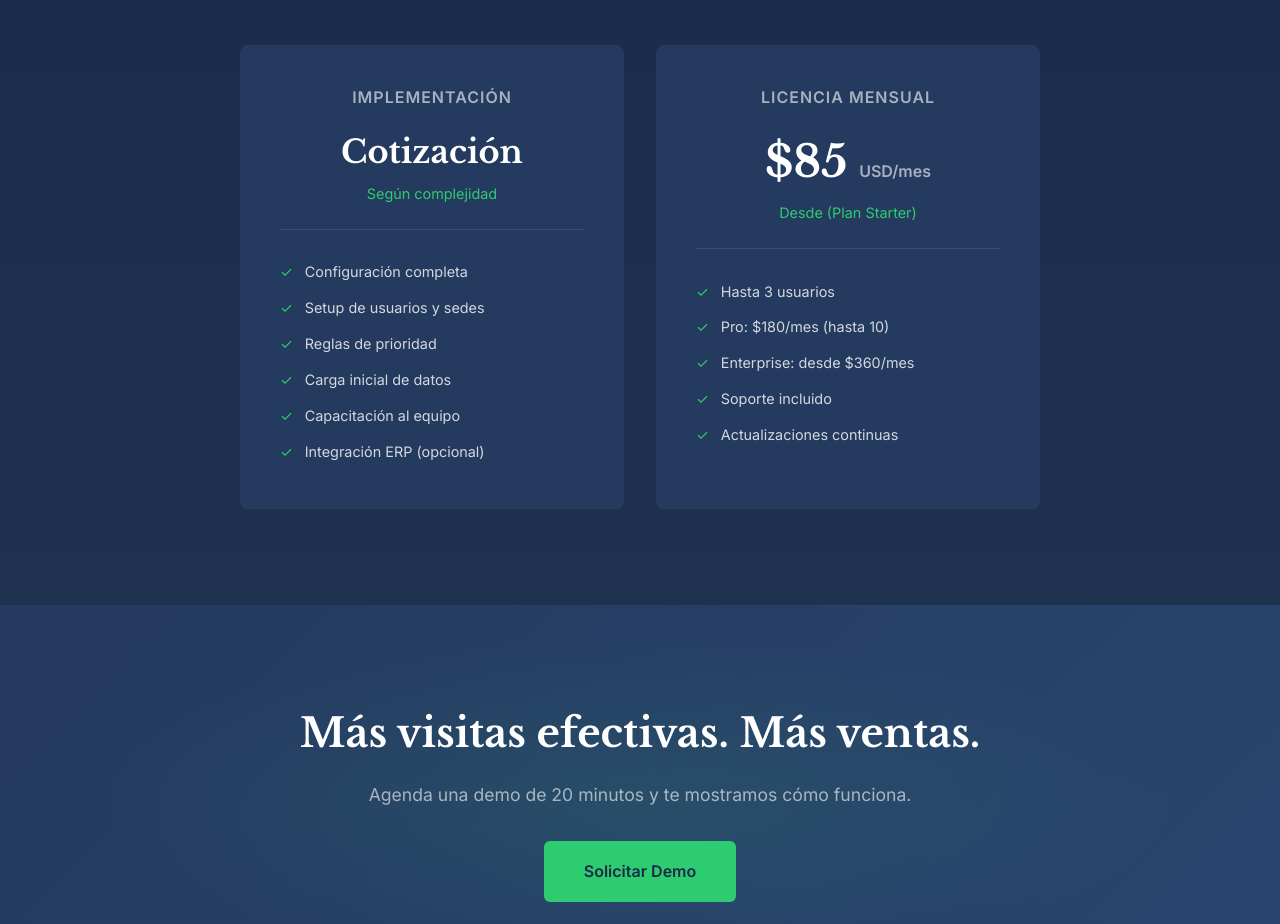
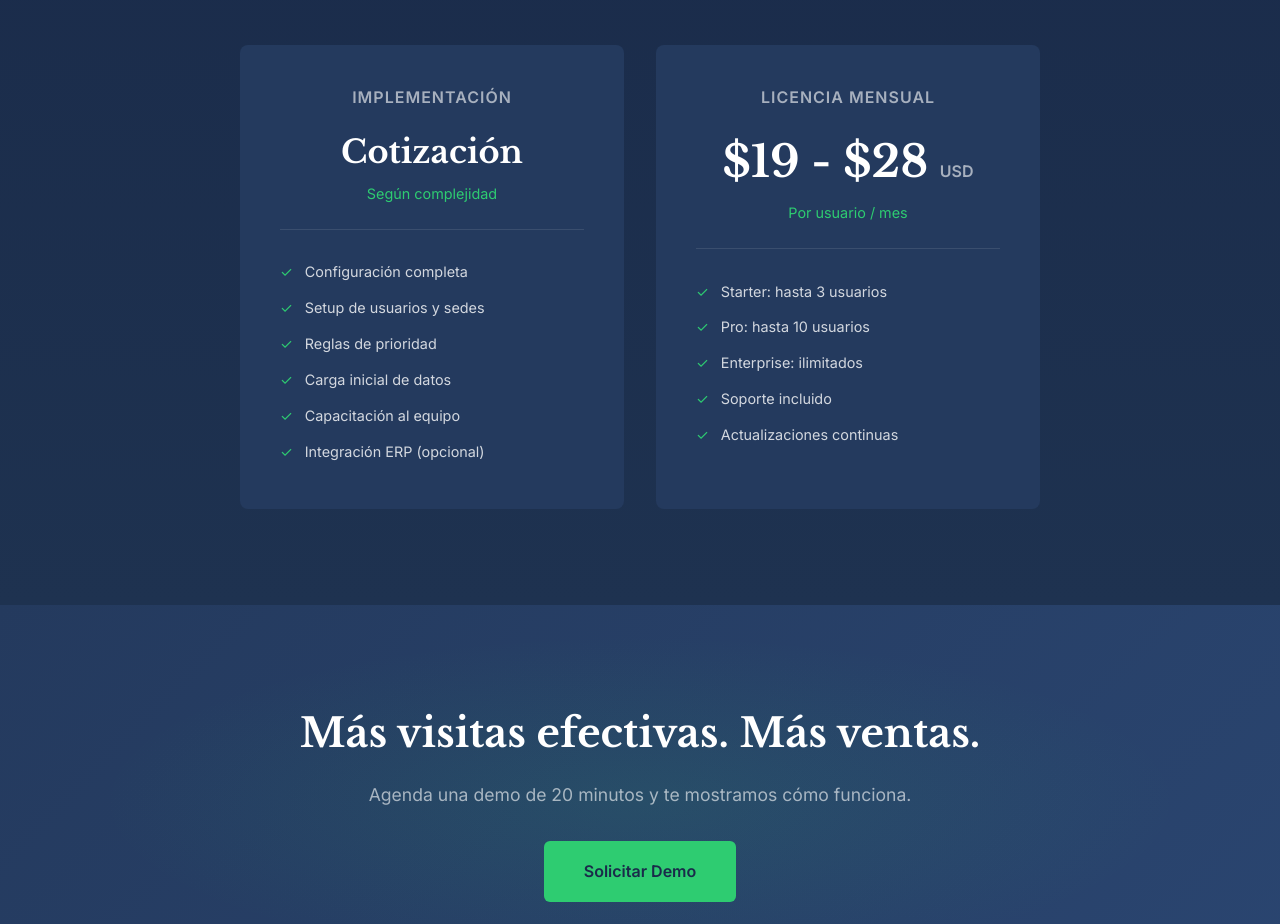
Before and after one commit to Geotactic/yengosales, a plain HTML site: page index.html in a window 1280 px wide. Shown: the part 3160-4084 px from the top of the page. Drawn offline with nearby package versions, Linux system fonts and the light colour scheme.

Commit message:
Add files via upload

```diff
--- a/index.html
+++ b/index.html
@@ -1039,12 +1039,12 @@
                 </div>
                 <div class="precio-card">
                     <h3>Licencia Mensual</h3>
-                    <div class="precio-valor">$85 <span>USD/mes</span></div>
-                    <div class="precio-tipo">Desde (Plan Starter)</div>
+                    <div class="precio-valor">$19 - $28 <span>USD</span></div>
+                    <div class="precio-tipo">Por usuario / mes</div>
                     <ul>
-                        <li>Hasta 3 usuarios</li>
-                        <li>Pro: $180/mes (hasta 10)</li>
-                        <li>Enterprise: desde $360/mes</li>
+                        <li>Starter: hasta 3 usuarios</li>
+                        <li>Pro: hasta 10 usuarios</li>
+                        <li>Enterprise: ilimitados</li>
                         <li>Soporte incluido</li>
                         <li>Actualizaciones continuas</li>
                     </ul>
```
